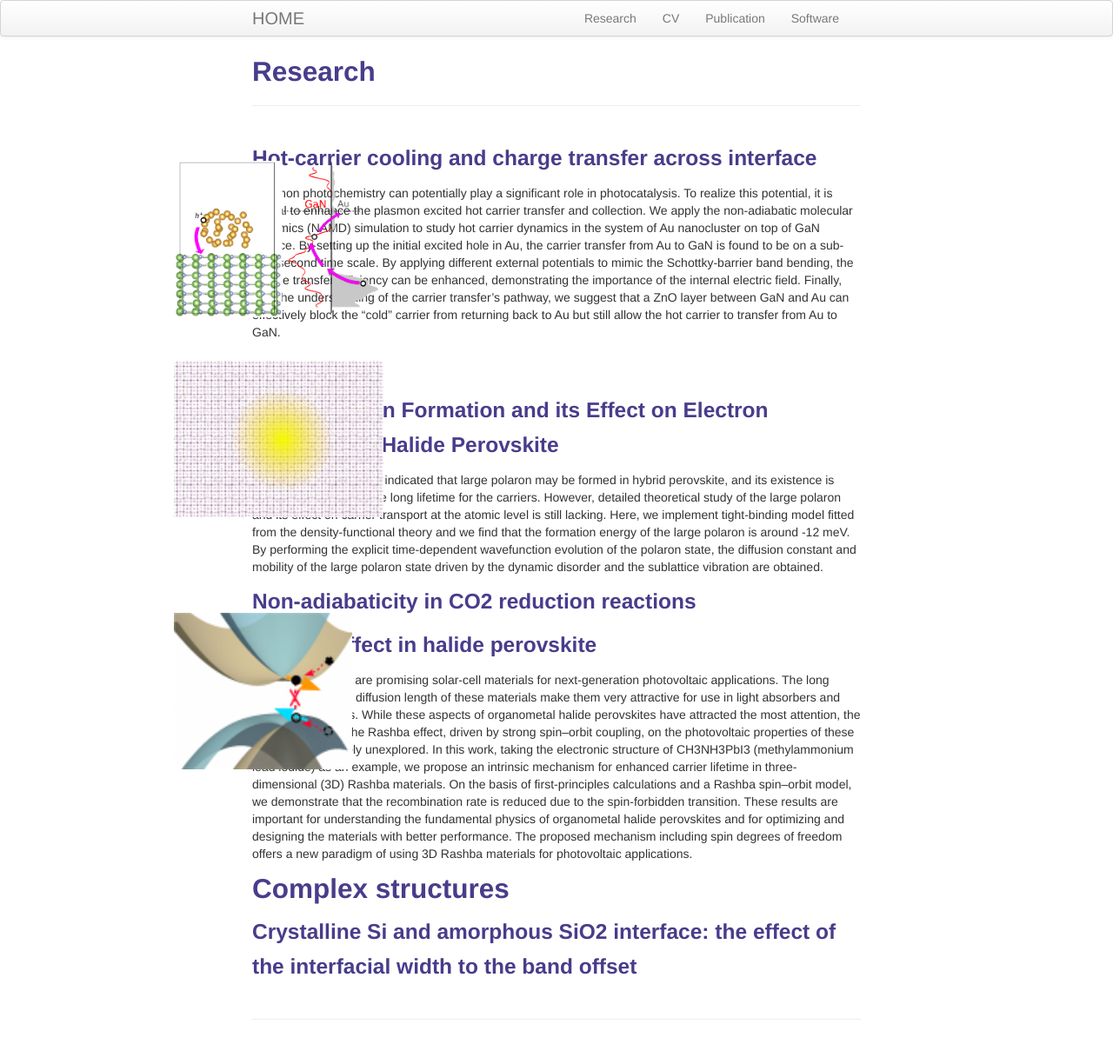
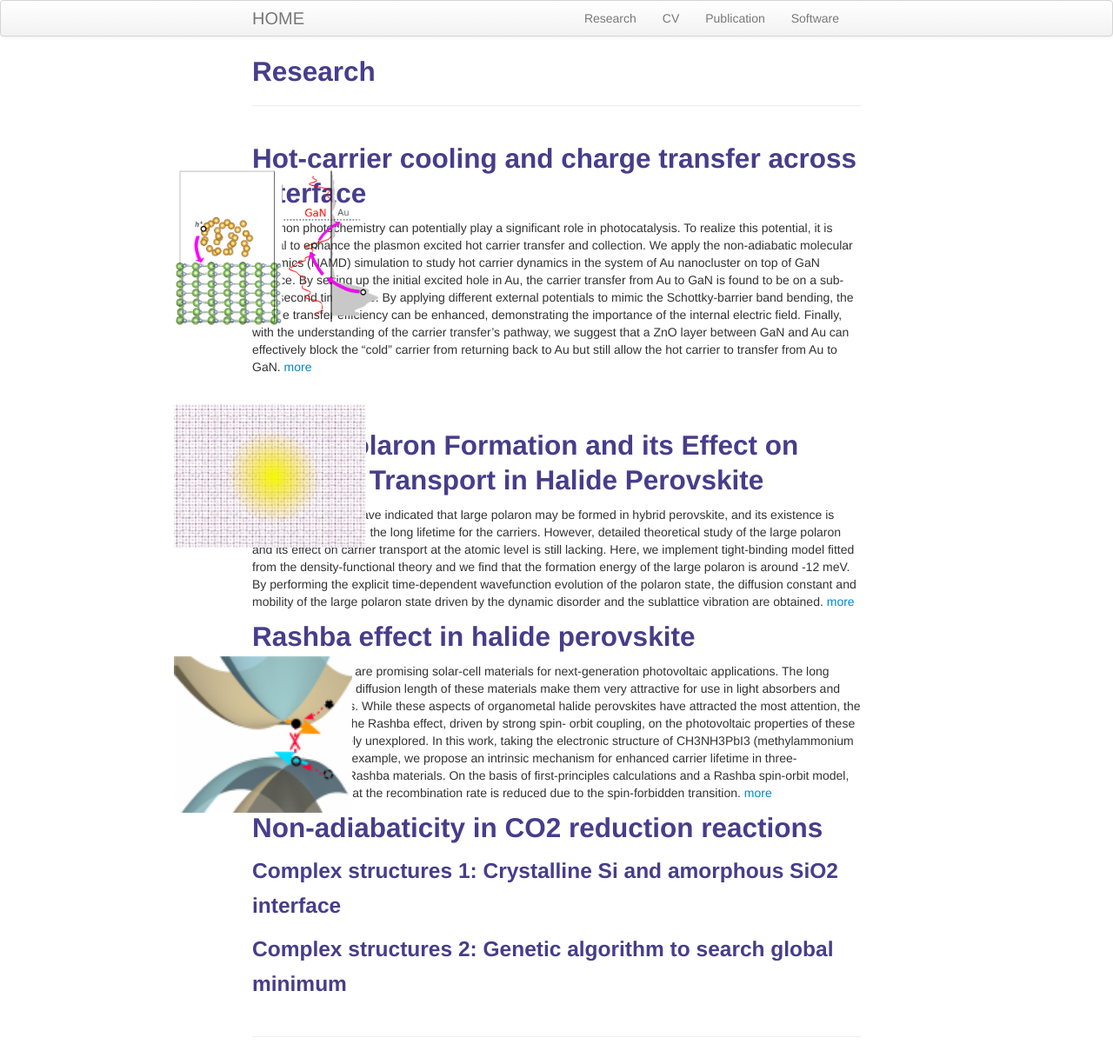
Before and after one commit to zhengfann/web, a Jekyll site: the page built from pages/research.md, in a window 1280 px wide. Shown: the whole page at 87% size. Built offline with Jekyll 4.4.1, drawn with Linux system fonts in a browser that asks for light colours.

Commit message:
update pub

```diff
--- a/pages/research.md
+++ b/pages/research.md
@@ -4,9 +4,9 @@ title: Research
 description: Fan Zheng's research
 ---
 
-### Hot-carrier cooling and charge transfer across interface
+## Hot-carrier cooling and charge transfer across interface
 
-<IMG STYLE="position:absolute; TOP:185px; LEFT:200px; WIDTH:235px; HEIGHT:180px" SRC="GaN.png">
+<IMG STYLE="position:absolute; TOP:195px; LEFT:200px; WIDTH:235px; HEIGHT:180px" SRC="GaN.png">
 
 Plasmon photochemistry can potentially play a significant role in photocatalysis.
 To realize this potential, it is critical to enhance the plasmon excited hot
@@ -19,13 +19,13 @@ charge transfer efficiency can be enhanced, demonstrating the importance of the
 internal electric field. Finally, with the understanding of the carrier transfer's
 pathway, we suggest that a ZnO layer between GaN and Au can effectively block the
 "cold" carrier from returning back to Au but still allow the hot carrier to transfer
-from Au to GaN.
+from Au to GaN. [more](https://doi.org/10.1021/acs.jpclett.9b02402)
 
 <br/><br/>
 
-### Large Polaron Formation and its Effect on Electron Transport in Halide Perovskite
+## Large Polaron Formation and its Effect on Electron Transport in Halide Perovskite
 
-<IMG STYLE="position:absolute; TOP:415px; LEFT:200px; WIDTH:241px; HEIGHT:180px" SRC="polaron.png">
+<IMG STYLE="position:absolute; TOP:465px; LEFT:200px; WIDTH:221px; HEIGHT:165px" SRC="polaron.png">
 
 Many experiments have indicated that large polaron may be formed in hybrid
 perovskite, and its existence is proposed to enhance the long lifetime for
@@ -36,18 +36,29 @@ and we find that the formation energy of the large polaron is around -12 meV.
 By performing the explicit time-dependent wavefunction evolution of the polaron
 state, the diffusion constant and mobility of the large polaron state driven
 by the dynamic disorder and the sublattice vibration are obtained.
+[more](http://dx.doi.org/10.1039/C8EE03369B)
 
 
-### Non-adiabaticity in CO2 reduction reactions
+## Rashba effect in halide perovskite
 
-### Rashba effect in halide perovskite
-
-<IMG STYLE="position:absolute; TOP:705px; LEFT:200px; WIDTH:205px; HEIGHT:180px" SRC="rashba.png">
+<IMG STYLE="position:absolute; TOP:755px; LEFT:200px; WIDTH:205px; HEIGHT:180px" SRC="rashba.png">
 
 Halide perovskites are promising solar-cell materials for next-generation
-photovoltaic applications. The long carrier lifetime and diffusion length of these materials make them very attractive for use in light absorbers and carrier transporters. While these aspects of organometal halide perovskites have attracted the most attention, the consequences of the Rashba effect, driven by strong spin–orbit coupling, on the photovoltaic properties of these materials are largely unexplored. In this work, taking the electronic structure of CH3NH3PbI3 (methylammonium lead iodide) as an example, we propose an intrinsic mechanism for enhanced carrier lifetime in three-dimensional (3D) Rashba materials. On the basis of first-principles calculations and a Rashba spin–orbit model, we demonstrate that the recombination rate is reduced due to the spin-forbidden transition. These results are important for understanding the fundamental physics of organometal halide perovskites and for optimizing and designing the materials with better performance. The proposed mechanism including spin degrees of freedom offers a new paradigm of using 3D Rashba materials for photovoltaic applications.
+photovoltaic applications. The long carrier lifetime and diffusion length of
+these materials make them very attractive for use in light absorbers and carrier
+transporters. While these aspects of organometal halide perovskites have attracted
+the most attention, the consequences of the Rashba effect, driven by strong spin-
+orbit coupling, on the photovoltaic properties of these materials are largely
+unexplored. In this work, taking the electronic structure of CH3NH3PbI3
+(methylammonium lead iodide) as an example, we propose an intrinsic mechanism
+for enhanced carrier lifetime in three-dimensional (3D) Rashba materials.
+On the basis of first-principles calculations and a Rashba spin-orbit model,
+we demonstrate that the recombination rate is reduced due to the spin-forbidden
+transition. [more](http://dx.doi.org/10.1021/acs.nanolett.5b01854)
 
 
-## Complex structures
+## Non-adiabaticity in CO2 reduction reactions
 
-### Crystalline Si and amorphous SiO2 interface: the effect of the interfacial width to the band offset
+### Complex structures 1: Crystalline Si and amorphous SiO2 interface
+
+### Complex structures 2: Genetic algorithm to search global minimum
```
Also changed, not shown: pages/cv.md (+18 -17 lines), pages/publication.md (+4 -1 lines), 1 other file.
